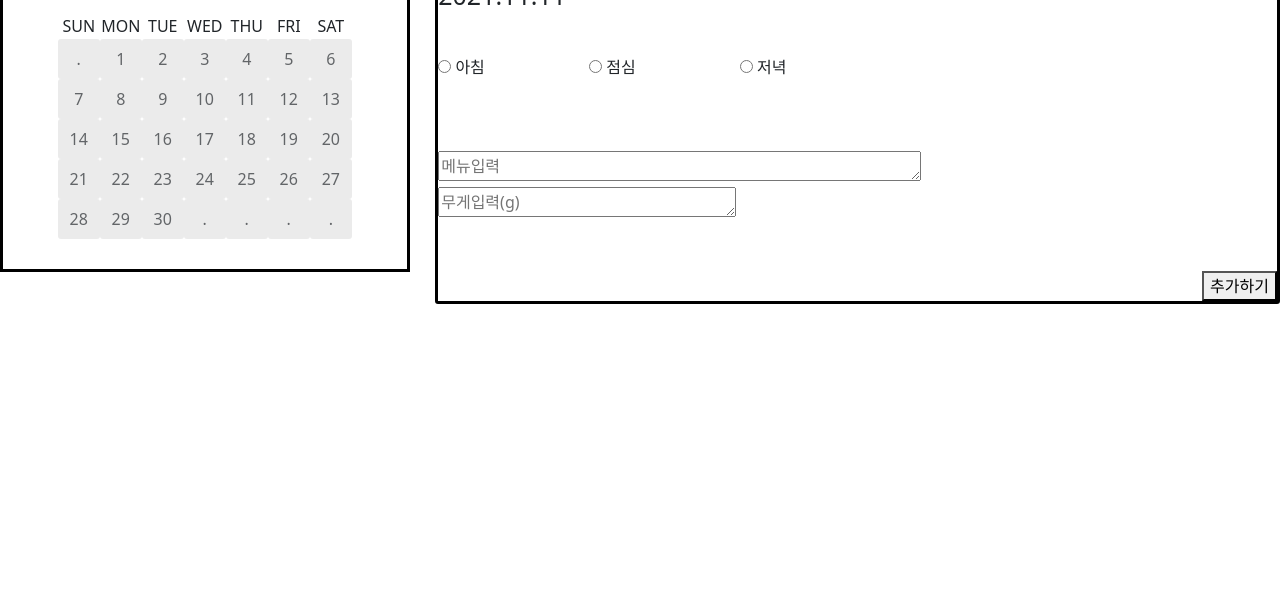
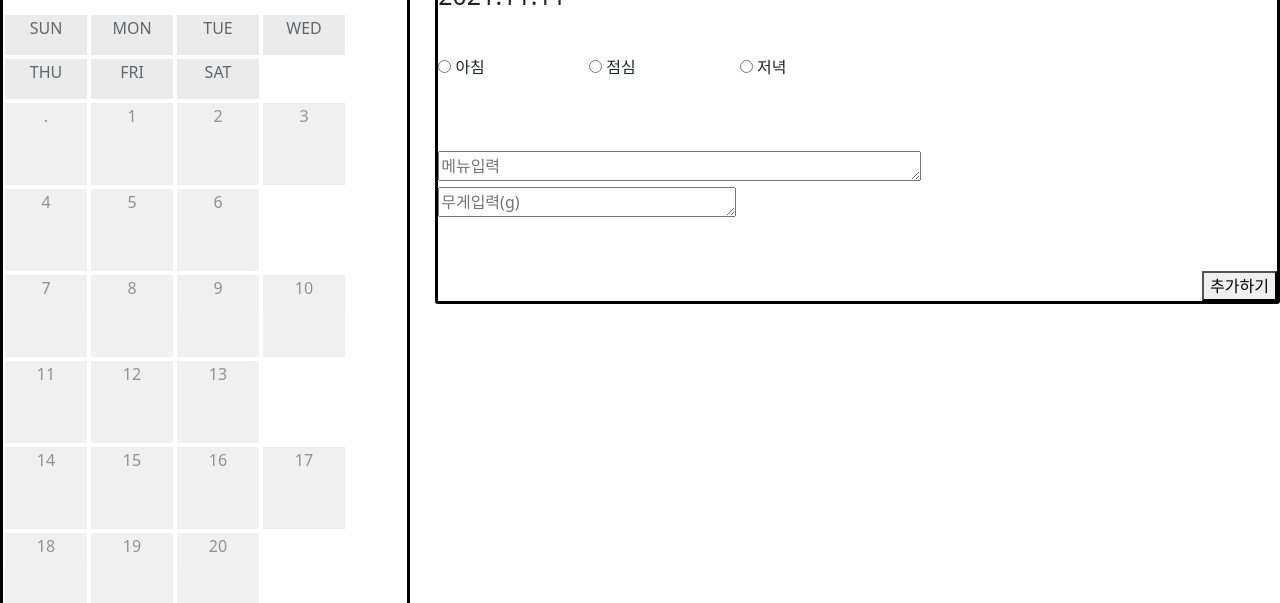
Before and after one commit to Kwak-JunYoung/Fitness_Helper_Improvements, a plain HTML site: page Workout_Status.html in a window 1280 px wide. Shown: the part 197-800 px from the top of the page. Drawn offline with nearby package versions, Linux system fonts and the light colour scheme.

Commit message:
css sheet has been updated in regard to calendar

```diff
--- a/styles.css
+++ b/styles.css
@@ -81,14 +81,26 @@ ul {list-style-type: none;}
 
 .pixel {
   background: #e3e3e3;
+  opacity: .5;
+  height: 82px;
+  width: 82px;
+  float: left;
+  margin: 2px;
+}
+
+.pixel:hover {
+  opacity: .9;
+}
+
+.weekNames {
+  background: #e3e3e3;
   opacity: .7;
-  width: 14%;
+  width: 82px;
+  float: left;
   height: 40px;
-  border-radius: 3px;
   margin: 2px;
 }
 
 .row {
-  display: flex;
   justify-content: center;
 }
```
